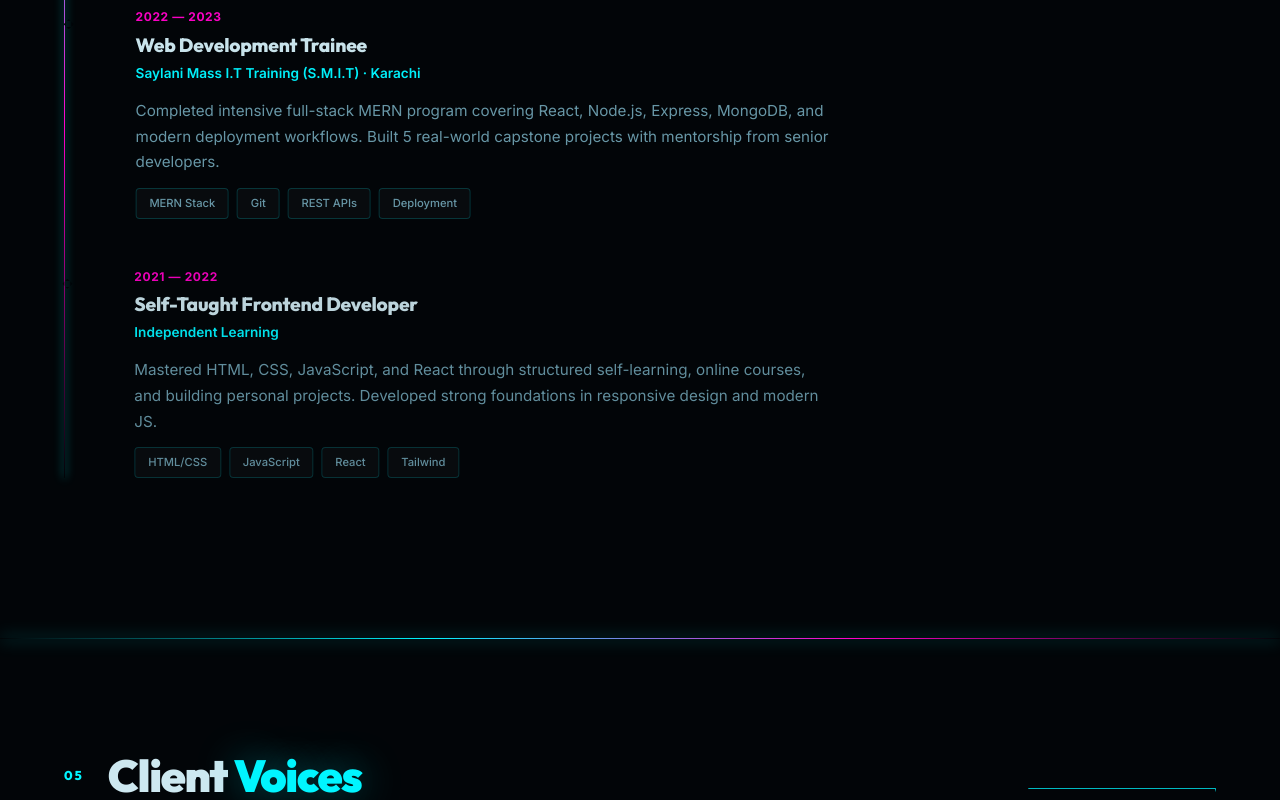
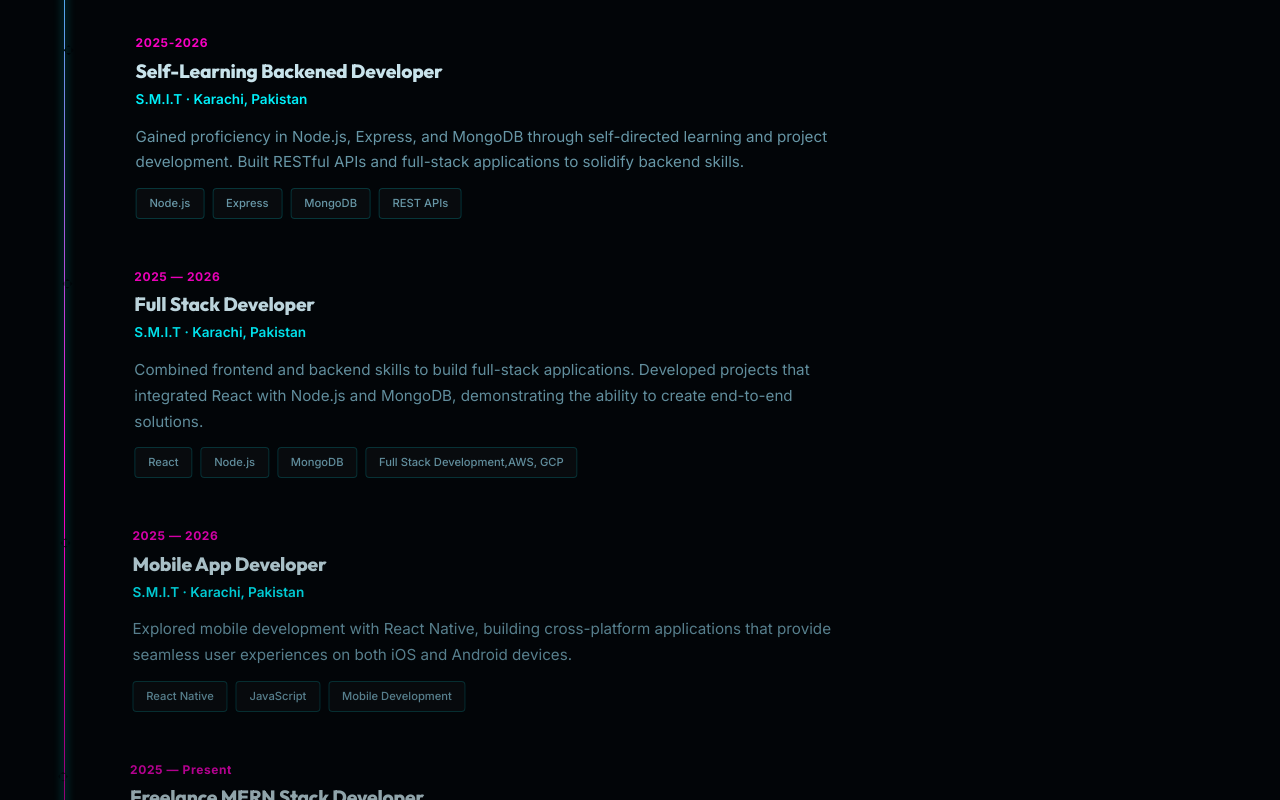
Before and after one commit to rm-Shayan/portfolio, a Next.js app: page / in a window 1280 px wide. Shown: the part 5540-6340 px from the top of the page. Built offline with nearby package versions, Linux system fonts and the light colour scheme.

Commit message:
add new feautres

```diff
--- a/app/components/Experience/Experience.tsx
+++ b/app/components/Experience/Experience.tsx
@@ -9,26 +9,48 @@ import { RootState } from '../../../lib/store';
 
 const experiences = [
   {
-    period: '2023 — Present',
+    period: '2024 — 2025',
+    role: 'Self-Learning Frontend Developer',
+    company: 'S.M.I.T · Karachi, Pakistan',
+    desc: 'Mastered HTML, CSS, JavaScript, and React through structured self-learning, online courses, and building personal projects. Developed strong foundations in responsive design and modern JS.',
+    tags: ['HTML/CSS', 'JavaScript', 'React', 'Tailwind'],
+  },
+  {
+    period: '2025-2026',
+    role: 'Self-Learning Backened Developer',
+    company: 'S.M.I.T · Karachi, Pakistan',
+    desc: 'Gained proficiency in Node.js, Express, and MongoDB through self-directed learning and project development. Built RESTful APIs and full-stack applications to solidify backend skills.',
+    tags: ['Node.js', 'Express', 'MongoDB', 'REST APIs'],
+  },
+  {
+    period: '2025 — 2026',
+      role: 'Full Stack Developer',
+      company: 'S.M.I.T · Karachi, Pakistan',
+      desc: 'Combined frontend and backend skills to build full-stack applications. Developed projects that integrated React with Node.js and MongoDB, demonstrating the ability to create end-to-end solutions.',
+      tags: ['React', 'Node.js', 'MongoDB', 'Full Stack Development,AWS, GCP'],
+  },
+  {
+    period: '2025 — 2026',
+    role: 'Mobile App Developer',
+    company: 'S.M.I.T · Karachi, Pakistan',
+    desc: 'Explored mobile development with React Native, building cross-platform applications that provide seamless user experiences on both iOS and Android devices.',
+    tags: ['React Native', 'JavaScript', 'Mobile Development'],
+  },
+  {
+    period: '2025 — Present',
     role: 'Freelance MERN Stack Developer',
     company: 'Self-Employed · Remote',
     desc: 'Delivered 15+ full-stack projects for international clients including e-commerce platforms, SaaS dashboards, and REST APIs. Specialized in fast delivery and pixel-perfect UI implementation.',
     tags: ['React', 'Next.js', 'Node.js', 'MongoDB'],
   },
   {
-    period: '2022 — 2023',
+    period: '2026 — Present',
     role: 'Web Development Trainee',
-    company: 'Saylani Mass I.T Training (S.M.I.T) · Karachi',
+    company: 'Saylani Tech Liited · Karachi, Pakistan',
     desc: 'Completed intensive full-stack MERN program covering React, Node.js, Express, MongoDB, and modern deployment workflows. Built 5 real-world capstone projects with mentorship from senior developers.',
     tags: ['MERN Stack', 'Git', 'REST APIs', 'Deployment'],
   },
-  {
-    period: '2021 — 2022',
-    role: 'Self-Taught Frontend Developer',
-    company: 'Independent Learning',
-    desc: 'Mastered HTML, CSS, JavaScript, and React through structured self-learning, online courses, and building personal projects. Developed strong foundations in responsive design and modern JS.',
-    tags: ['HTML/CSS', 'JavaScript', 'React', 'Tailwind'],
-  },
+
 ];
 
 const Experience = () => {
--- a/app/components/Projects/Projects.tsx
+++ b/app/components/Projects/Projects.tsx
@@ -48,6 +48,15 @@ const projects = [
     icon: '⚕️',
     image: 'https://s0.wp.com/mshots/v1/https://healthmate-azure.vercel.app/?w=1000',
     url: 'https://healthmate-azure.vercel.app/',
+  },
+  {
+    title: 'Meeting Mind',
+    category: 'AI · Meeting Intelligence',
+    desc: 'Secure meeting notes platform with AI-powered summaries and action item tracking. Automatically generates meeting summaries, tracks attendance, and provides AI insights. Schedule recurring meetings and access previous meeting summaries for context.',
+    tech: ['React', 'AI', 'Node.js', 'Database'],
+    icon: '📋',
+    image: '/assets/meeting-mind.png',
+    url: 'https://meeting-mind-olive.vercel.app/',
   },
   {
     title: 'Live-stock Management',
--- a/data/mockData.ts
+++ b/data/mockData.ts
@@ -61,6 +61,14 @@ export const portfolioData = {
     },
     {
       id: 4,
+      title: "Meeting Mind",
+      description:
+        "Secure meeting notes platform with AI-powered summaries and intelligent action item tracking. Automatically generates meeting summaries from discussions, tracks attendance, and provides AI insights. Schedule recurring meetings and access previous meeting context for better continuity.",
+      tech: ["React", "AI", "Node.js", "Database"],
+      link: "https://meeting-mind-olive.vercel.app/",
+    },
+    {
+      id: 5,
       title: "Live-stock Management",
       description:
         "A comprehensive livestock management system built with React Native and Expo. Manage batches, branches, and allocations with real-time updates.",
@@ -68,7 +76,7 @@ export const portfolioData = {
       link: "https://expo.dev/artifacts/eas/4ipcc69U8RLpM7XVMY29g2.apk",
     },
     {
-      id: 5,
+      id: 6,
       title: "SMIT – BMS Tracker",
       description:
         "An intern and mentor tracking application featuring assignment checking, a real-time chat system, check-in/out functionality, and job updates.",
```
Also changed, not shown: public/assets/meeting-mind.png (added).
